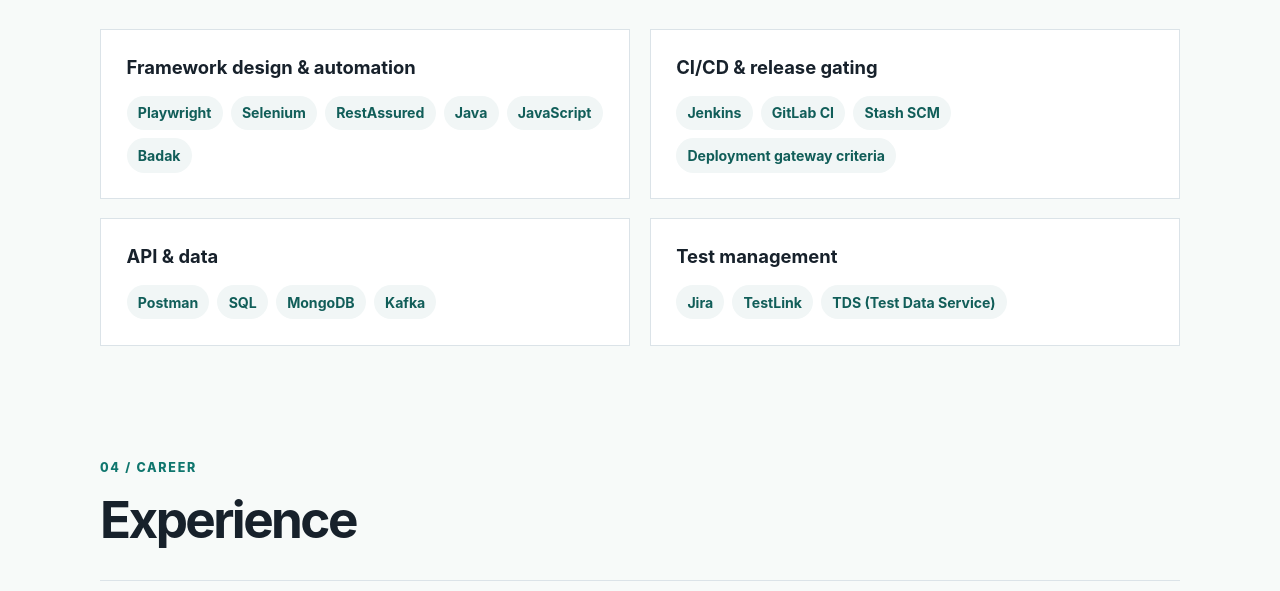
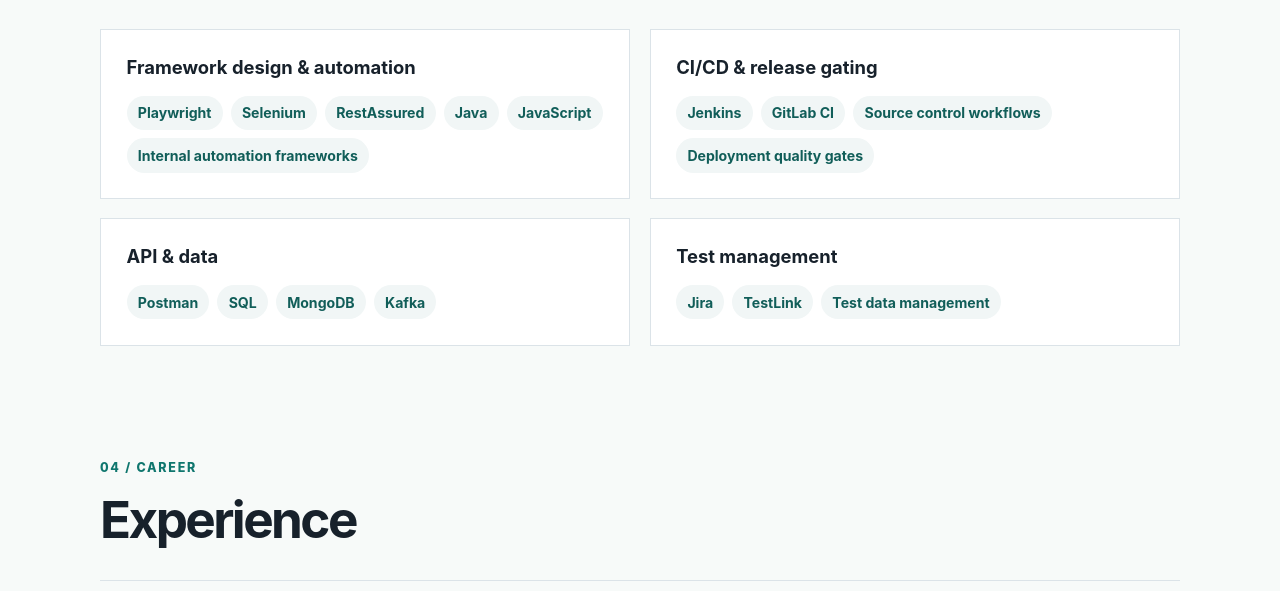
Before and after one commit to almezi/almezi.github.io, an Eleventy site: page src/index.njk in a window 1280 px wide. Shown: the part 1686-2277 px from the top of the page. Built offline with nearby package versions, Linux system fonts and the light colour scheme; Eleventy itself is replaced by a stand-in of ours; files that its build step writes are made by us from their sources.

Commit message:
fix crudential things

```diff
--- a/src/index.njk
+++ b/src/index.njk
@@ -13,13 +13,13 @@ projects:
     url: https://github.com/almezi/pw_java_jsonplaceholder.typicode.com
 skill_groups:
   - title: Framework design & automation
-    items: [Playwright, Selenium, RestAssured, Java, JavaScript, Badak]
+    items: [Playwright, Selenium, RestAssured, Java, JavaScript, Internal automation frameworks]
   - title: CI/CD & release gating
-    items: [Jenkins, GitLab CI, Stash SCM, Deployment gateway criteria]
+    items: [Jenkins, GitLab CI, Source control workflows, Deployment quality gates]
   - title: API & data
     items: [Postman, SQL, MongoDB, Kafka]
   - title: Test management
-    items: [Jira, TestLink, TDS (Test Data Service)]
+    items: [Jira, TestLink, Test data management]
 experience:
   - role: SDET
     company: Blibli.com
@@ -27,15 +27,15 @@ experience:
     location: Jakarta Metropolitan Area · Hybrid
     bullets:
       - Designed API and web UI automation frameworks for sprint features and releases, reaching 60%+ automation coverage at squad level.
-      - Built end-to-end automated suites across multiple integrated services for Tukar Tambah and SiPlah, coordinating with developers on testable code paths and trigger conditions.
-      - Integrated automated suites into CI/CD via Jenkins and Stash SCM, enforcing deployment gateway criteria so releases only ship when test thresholds are met.
+      - Built end-to-end automated suites across multiple integrated services for trade-in and B2G e-commerce platforms, coordinating with developers on testable code paths and trigger conditions.
+      - Integrated automated suites into CI/CD via Jenkins and source control workflows, enforcing deployment quality gates so releases only ship when test thresholds are met.
   - role: Information Technology Quality Assurance
     company: PT. Kognitif Skema Indonesia (Schema.id)
     dates: Nov 2018 – Jan 2022 · 3 yrs 3 mos
     location: Central Jakarta, Jakarta, Indonesia
     bullets:
       - Created test documentation from FSD and TSD requirements, giving client-facing projects a traceable quality baseline before delivery.
-      - Reproduced and tracked user-reported issues in Jira across Mandiri Branchless, Mandiri Paylater, and TAM Computer Vision projects.
+      - Reproduced and tracked user-reported issues in Jira across financial services and computer vision projects.
       - Tested new applications and patches with SQL Server, Postman, DBeaver, Putty, Ubuntu Server, Oracle, and Microsoft Server 2016.
 education:
   - institution: BINUS ONLINE
```
Also changed, not shown: 1 other file.
